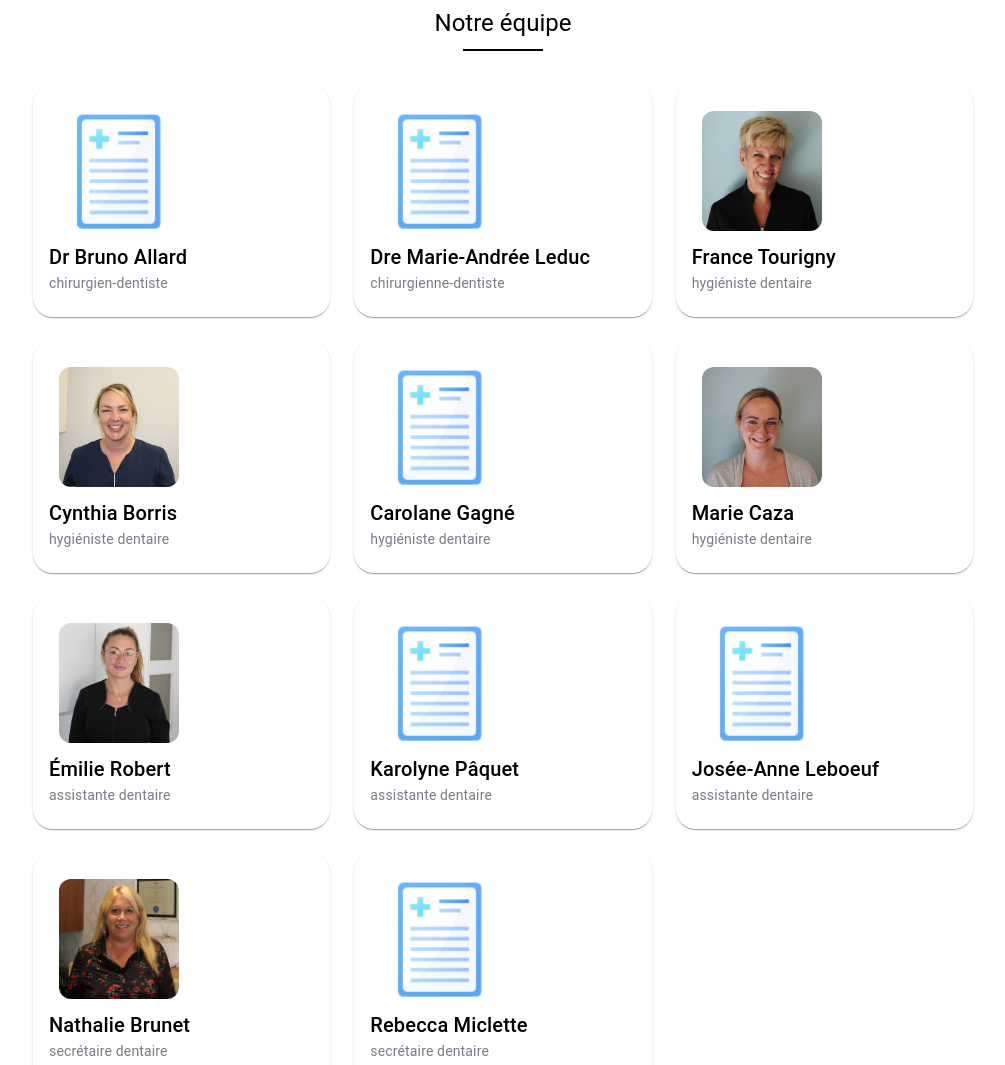
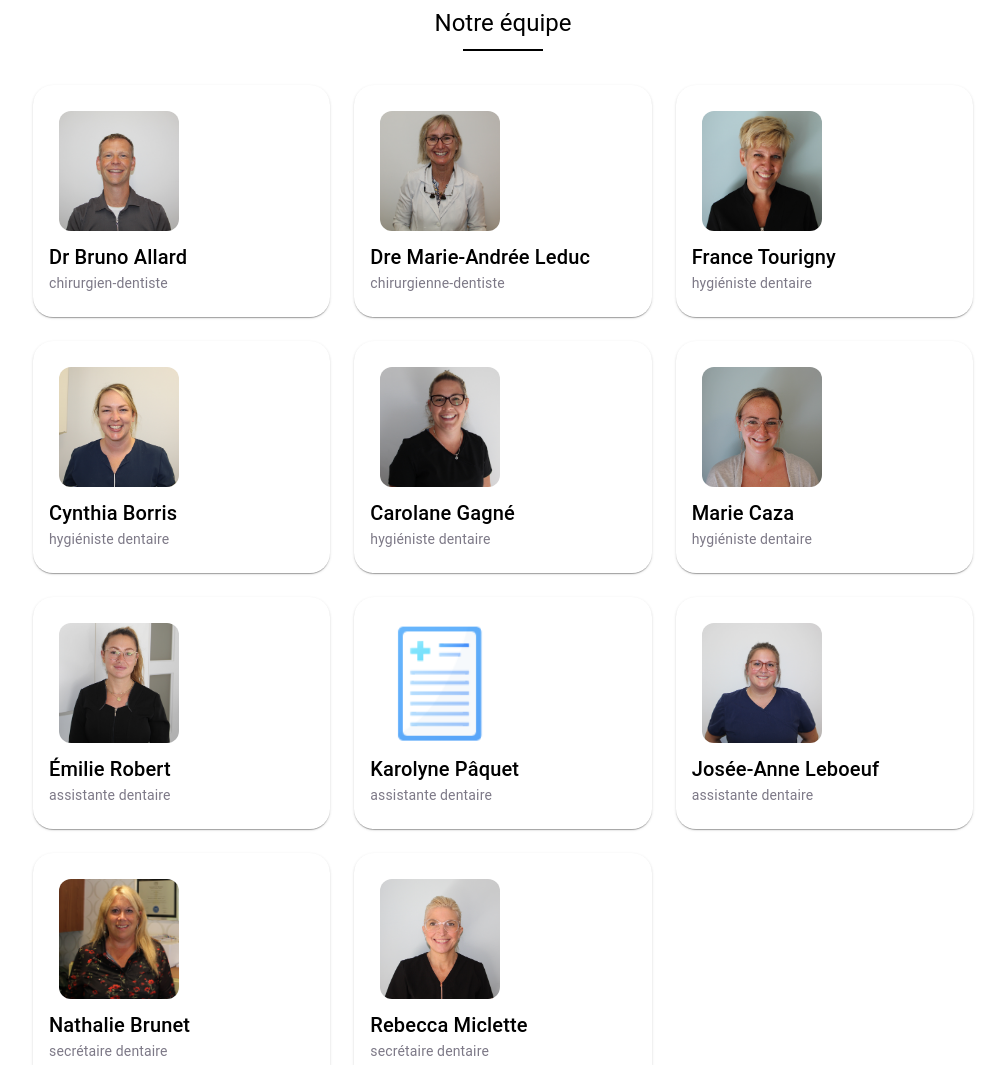
Before and after one commit to PascalOuimet/clinique-dentaire-allard-et-associes, a Gatsby site: page / in a window 1280 px wide. Shown: the part 555-1620 px from the top of the page, without its empty margins (137-1142 px from the left). Built offline with nearby package versions, Linux system fonts and the light colour scheme; Gatsby itself is replaced by a stand-in of ours.

Commit message:
add back team pictures after reverting last commit

```diff
--- a/src/components/team.tsx
+++ b/src/components/team.tsx
@@ -8,14 +8,14 @@ const Team = () => {
   let services = [
     {
       id: 1,
-      image: "tracking-icon.png",
+      image: "staff/bruno.jpg",
       title: "Dr Bruno Allard",
       description:
         "chirurgien-dentiste ",
     },
     {
       id: 2,
-      image: "tracking-icon.png",
+      image: "staff/marie_andree.jpg",
       title: "Dre Marie-Andrée Leduc",
       description:
         "chirurgienne-dentiste ",
@@ -36,7 +36,7 @@ const Team = () => {
     },
     {
       id: 5,
-      image: "tracking-icon.png",
+      image: "staff/carolane.jpg",
       title: "Carolane Gagné",
       description:
         "hygiéniste dentaire",
@@ -61,7 +61,7 @@ const Team = () => {
     },
     {
       id: 9,
-      image: "tracking-icon.png",
+      image: "staff/josee_anne.jpg",
       title: "Josée-Anne Leboeuf",
       description: "assistante dentaire",
     },
@@ -73,7 +73,7 @@ const Team = () => {
     },
     {
       id: 11,
-      image: "tracking-icon.png",
+      image: "staff/rebecca.jpg",
       title: "Rebecca Miclette",
       description: "secrétaire dentaire",
     }
```
Also changed, not shown: src/images/staff/bruno.jpg (added), src/images/staff/carolane.jpg (added), src/images/staff/josee_anne.jpg (added), src/images/staff/marie_andree.jpg (added), src/images/staff/rebecca.jpg (added).
